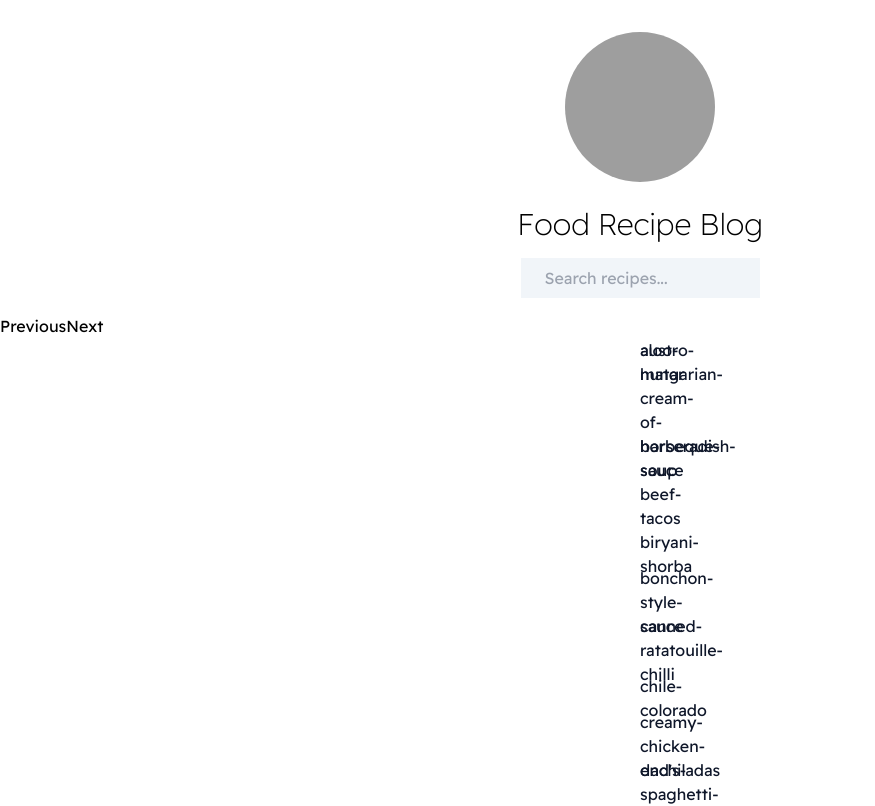
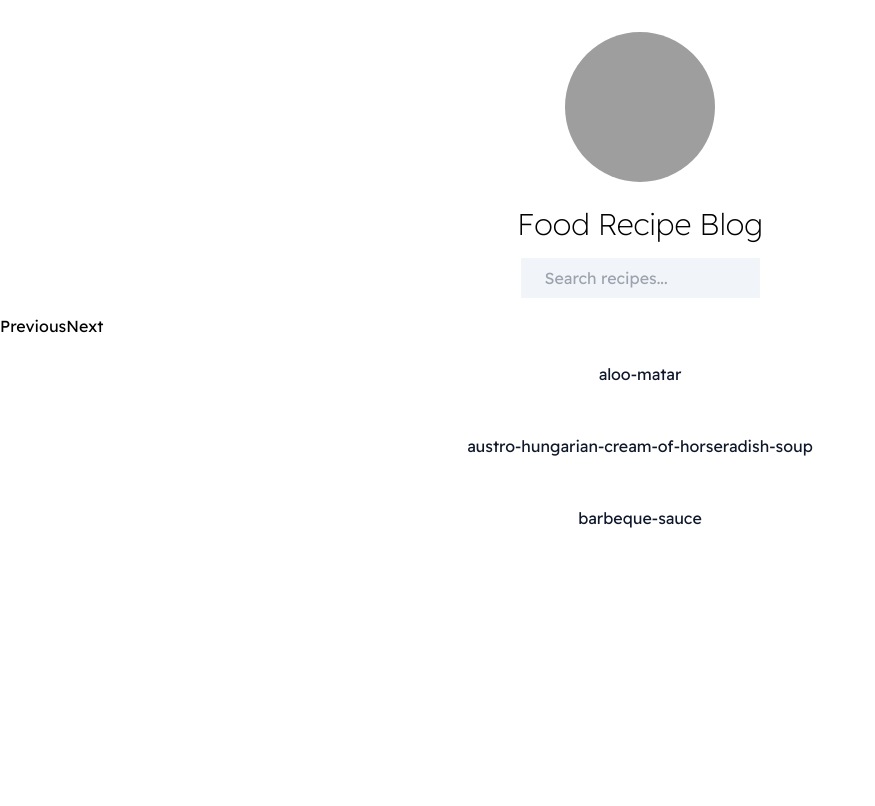
Before and after one commit to igor06brw/food-blog, a Next.js app: page / in a window 1280 px wide. Shown: the top 806 px of the page, without its empty margins (0-875 px from the left). Built offline with nearby package versions, Linux system fonts and the light colour scheme; grey boxes are pictures that could not be loaded.

Commit message:
make changes in fetching data and convert from md

```diff
--- a/components/Recipe.js
+++ b/components/Recipe.js
@@ -1,19 +1,10 @@
+import Image from 'next/image'
 import React from 'react'
 
 export default function Recipe({ recipe }) {
-    console.log(recipe)
     return (
         <div className='relative inline-block mx-4 text-center my-6 flex justify-center'>
-            {/* <Image
-                    className='rounded-full'
-                    src={item.recipe.image}
-                    height={250}
-                    width={250}
-                    alt="Recipe Food"
-                /> */}
-            <div className='absolute top-1/2 left-1/2 transform -translate-x-1/2 -translate-y-1/2 bg-neutral-900/50 w-full h-full rounded-full flex justify-center items-center'>
-                <h1 className='text-slate-900 w-1/2'>{recipe.id}</h1>
-            </div>
+           <h1 className='text-slate-900'>{recipe.slug}</h1>
         </div>
     )
 }
--- a/lib/recipes.js
+++ b/lib/recipes.js
@@ -10,21 +10,20 @@ const recipesDirectory = path.join(process.cwd(), 'recipes')
 
 export const getRecipesData = () => {
     const fileNames = fs.readdirSync(recipesDirectory)
-    console.log(fileNames)
+
     const allRecipesData = fileNames.map(fileName => {
-        const id = fileName.replace(/\.md/, '')
-        console.log(id)
+        const slug = fileName.replace('.md', '')
 
         const fullPath = path.join(recipesDirectory, fileName)
         console.log(fullPath)
 
         const fileContents = fs.readFileSync(fullPath, 'utf8')
 
-        const matterResult = matter(fileContents)
+        const {data:frontmatter} = matter(fileContents)
 
         return {
-            id,
-            ...matterResult.data
+            slug,
+            frontmatter
         }
     })
 
--- a/pages/index.js
+++ b/pages/index.js
@@ -1,10 +1,6 @@
 import React, { useState } from 'react'
-import Head from 'next/head'
-import Header from '../components/Header'
 import Search from '../components/Search'
 import { getRecipesData } from '../lib/recipes';
-import Recipe  from '../components/Recipe'
-import Link from 'next/link'
 import Pagination from '../components/Pagination';
 import Layout from '../components/Layout';
 
@@ -33,11 +29,11 @@ export default function Home({ allRecipesData }) {
     setValue(e)
     console.log(e)
   }
-
+  console.log(allRecipesData, 'index')
   return (
     <Layout>
       <Search value={value} handleChange={handleChange}/>
-      <Pagination items={allRecipesData.allRecipesData} />
+      <Pagination items={allRecipesData.allRecipesData} itemsOnPage={3} />
 
     </Layout>
   )
```
